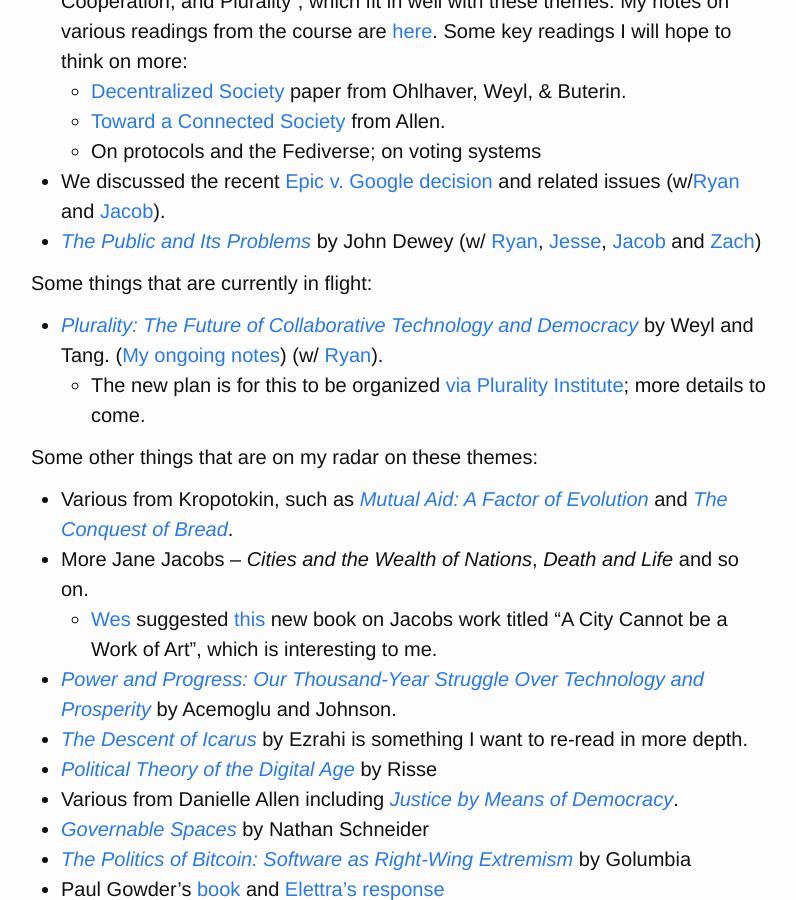
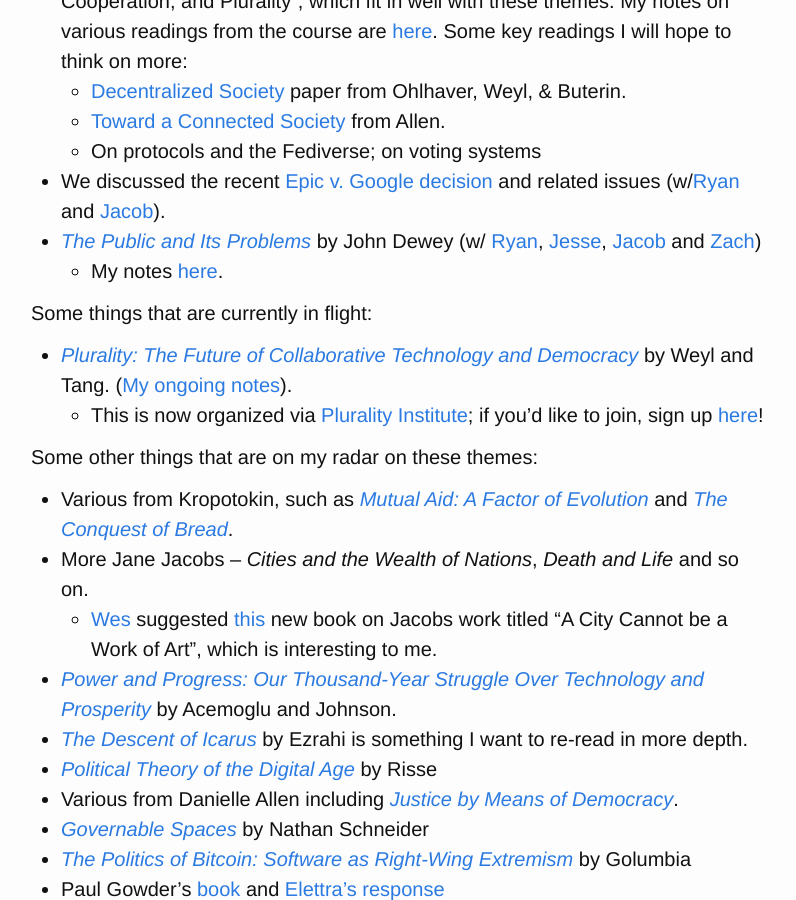
Before and after one commit to Fossj117/fossj117.github.io, a Jekyll site: the page built from _posts/2023-10-16-tech-economics-goverance-reading.md, in a window 1280 px wide and 900 px high, scrolled down 675 px. Shown: the whole window, without its empty margins (239-1035 px from the left). Built offline with Jekyll 4.4.1, drawn with Linux system fonts in a browser that asks for light colours; a script that is not in the unit is left out.

Commit message:
update notes

```diff
--- a/_posts/2023-10-16-tech-economics-goverance-reading.md
+++ b/_posts/2023-10-16-tech-economics-goverance-reading.md
@@ -25,11 +25,12 @@
   - On protocols and the Fediverse; on voting systems
 - We discussed the recent [Epic v. Google decision](https://www.theverge.com/23945184/epic-v-google-fortnite-play-store-antitrust-trial-updates) and related issues (w/[Ryan](https://ryansepassi.com/) and [Jacob](https://www.rgrdlaw.com/attorneys-Jacob-G-Gelman.html)).
 - [_The Public and Its Problems_](https://en.wikipedia.org/wiki/The_Public_and_Its_Problems) by John Dewey (w/ [Ryan](https://ryansepassi.com/), [Jesse](https://jessecallahanbryant.com/), [Jacob](https://www.rgrdlaw.com/attorneys-Jacob-G-Gelman.html) and [Zach](https://www.zachary-wojtowicz.com/))
+  - My notes [here](https://jeffreyfossett.com/2024/03/09/public-and-its-problems.html).
 
 Some things that are currently in flight:
 
-- [_Plurality: The Future of Collaborative Technology and Democracy_](https://github.com/pluralitybook/plurality) by Weyl and Tang. ([My ongoing notes](https://jeffreyfossett.com/2023/12/27/notes-on-plurality-book.html)) (w/ [Ryan](https://ryansepassi.com/)).
-  - The new plan is for this to be organized [via Plurality Institute](https://www.plurality.institute/); more details to come.
+- [_Plurality: The Future of Collaborative Technology and Democracy_](https://github.com/pluralitybook/plurality) by Weyl and Tang. ([My ongoing notes](https://jeffreyfossett.com/2023/12/27/notes-on-plurality-book.html)).
+  - This is now organized via [Plurality Institute](https://www.plurality.institute/); if you'd like to join, sign up [here](https://forms.gle/2RcsGBmu2Dn915X39)!
 
 Some other things that are on my radar on these themes:
 
```
